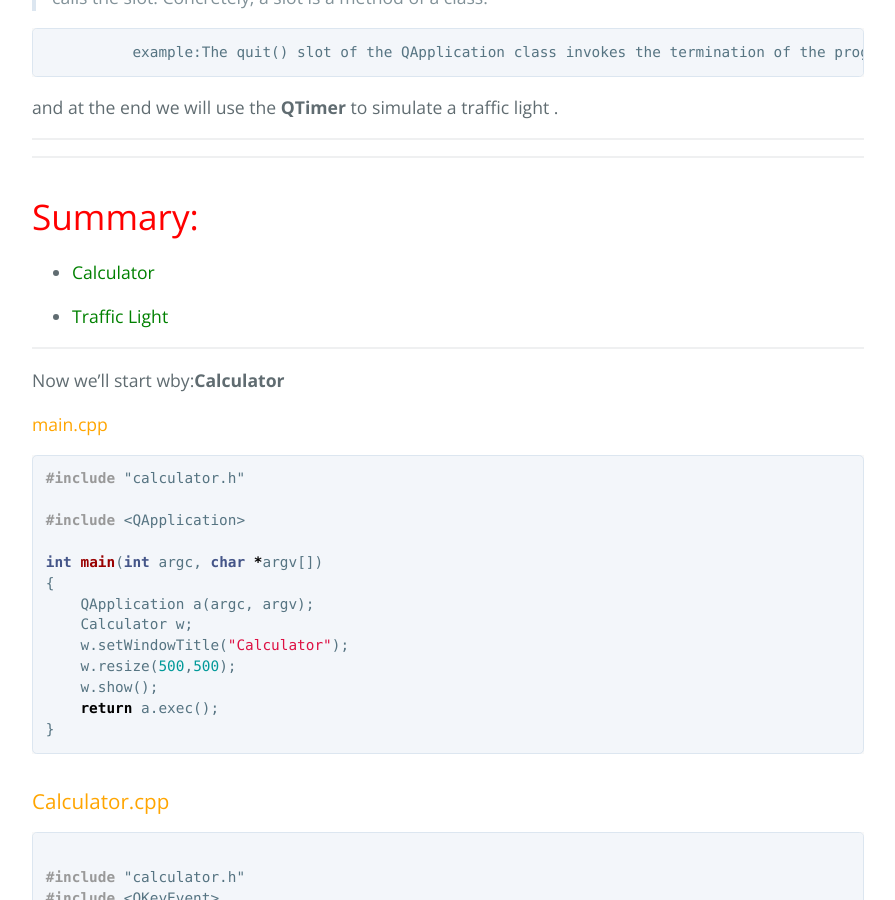
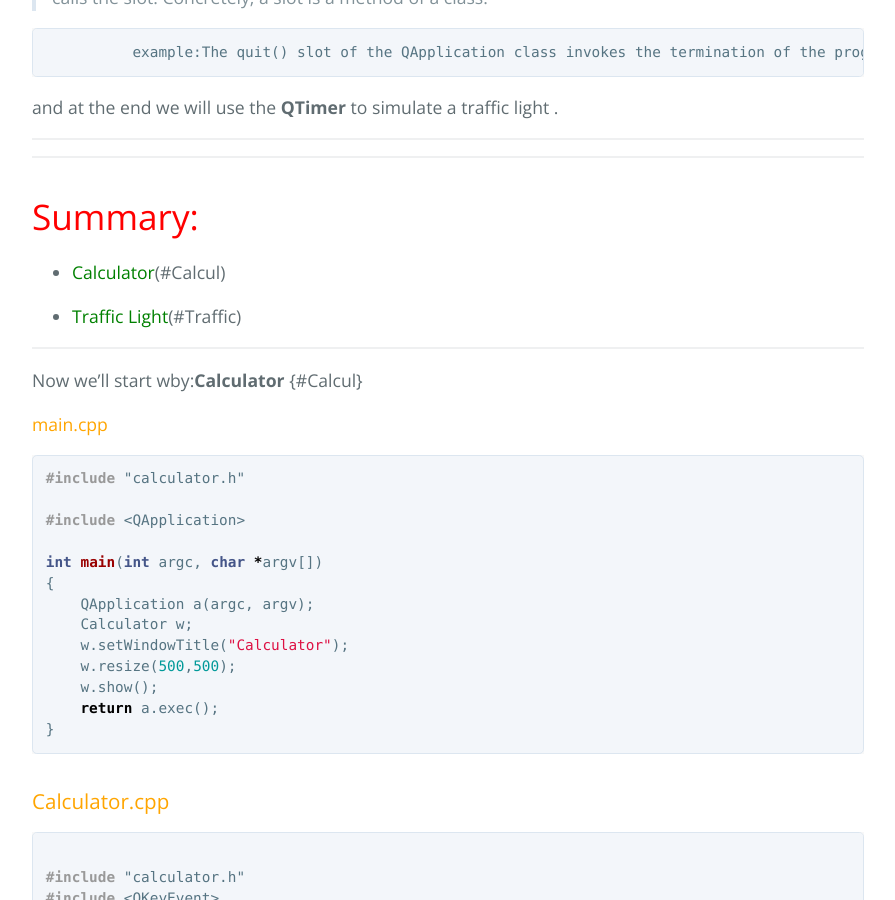
Before and after one commit to ASHellos/C-GUI-Programming-with-QT-PJ2, a Jekyll site: the page built from another-page.md, in a window 1280 px wide and 900 px high, scrolled down 1092 px. Shown: the whole window, without its empty margins (192-1087 px from the left). Built offline with Jekyll 4.4.1, drawn with Linux system fonts in a browser that asks for light colours; our own code applies the rules of GitHub Pages for plain Markdown files.

Commit message:
Update another-page.md

````diff
--- a/another-page.md
+++ b/another-page.md
@@ -22,12 +22,12 @@ and at the end we will use the **QTimer** to simulate a traffic light .
  * * *
 
 # <span style="color:red"> Summary:</span>
- * <span style="color:green"> Calculator</span>
+ * <span style="color:green"> Calculator</span>(#Calcul)
 
- * <span style="color:green"> Traffic Light</span>
+ * <span style="color:green"> Traffic Light</span>(#Traffic)
 
 * * *
-Now we'll start wby:**Calculator**
+Now we'll start wby:**Calculator** {#Calcul}
 
 <span style="color:orange">main.cpp</span>
 ```cpp
@@ -489,7 +489,7 @@ QString *trig=nullptr;
 ```
 
 * *  *
-here **Traffic Light**
+here **Traffic Light** {#Traffic}
 
 <span style="color:orange">main.cpp</span>
 
````
